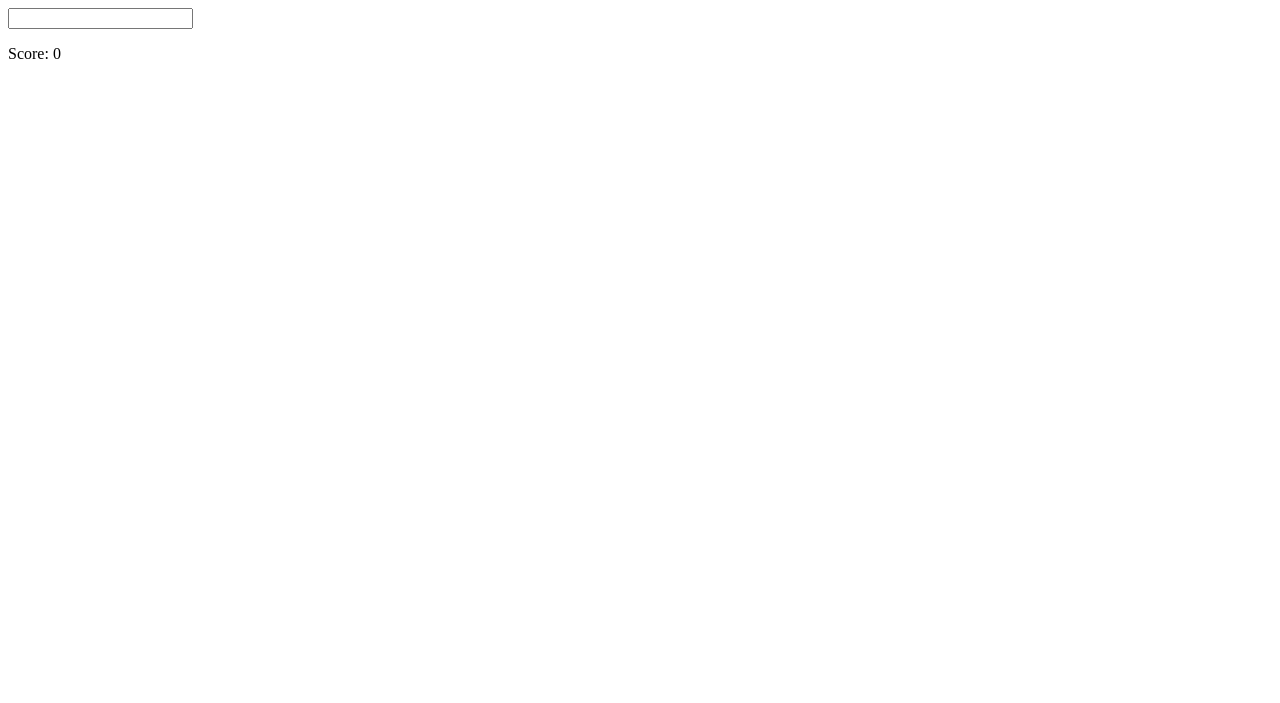
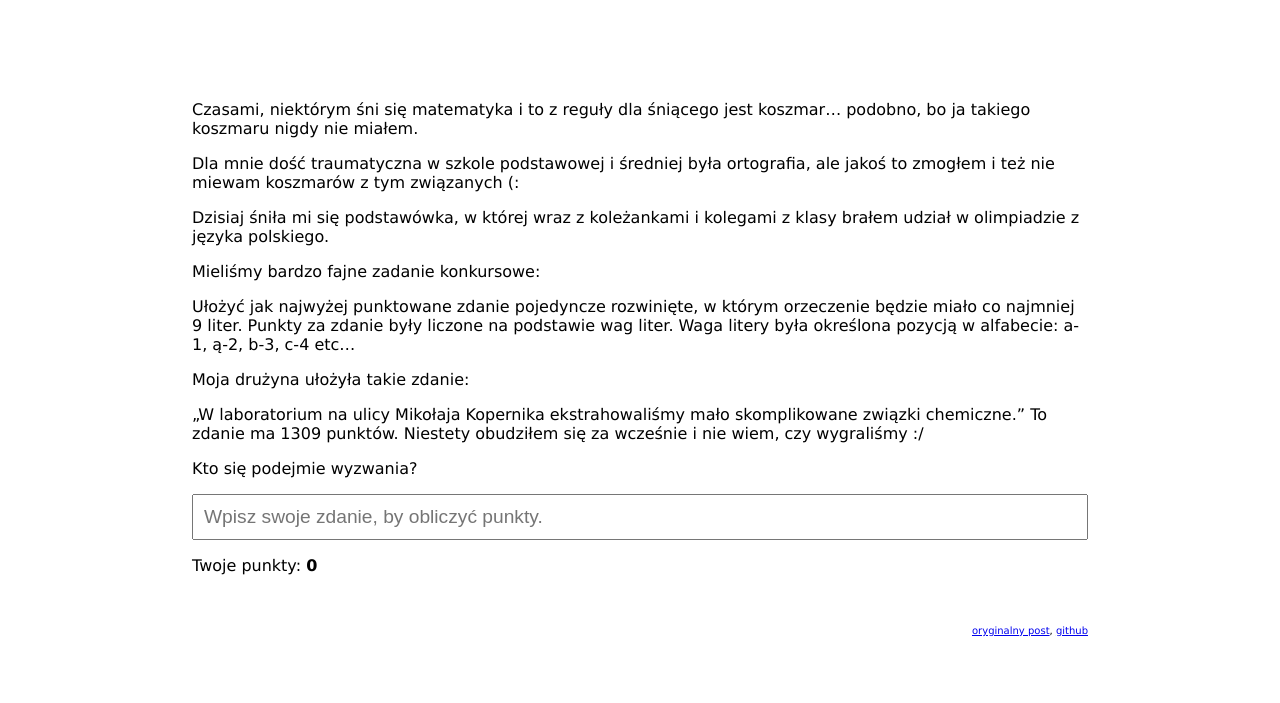
Before and after one commit to reod/word-counter, a plain HTML site: page index.html in a window 1280 px wide. Drawn offline with Linux system fonts and the light colour scheme.

Commit message:
Add some styling and info

```diff
--- a/index.html
+++ b/index.html
@@ -2,10 +2,51 @@
 
   <head>
     <meta charset="UTF-8">
+
+    <style>
+      body {
+        font-family: Verdana, sans-serif;
+        width: 70%;
+        margin: 100px auto;
+      }
+
+      #sentence {
+        width: 100%;
+        padding: 10px;
+        font-size: 120%;
+      }
+
+      footer {
+        margin-top: 50px;
+        font-size: 10px;
+        text-align: right;
+      }
+    </style>
   </head>
 
-  <input type="text" id="sentence" />
-  <p>Score: <span id="score">0</span></p>
+  <body>
+    <div class="content">
+      <p>Czasami, niektórym śni się matematyka i to z reguły dla śniącego jest koszmar… podobno, bo ja takiego koszmaru nigdy nie miałem.</p>
+
+<p>Dla mnie dość traumatyczna w szkole podstawowej i średniej była ortografia, ale jakoś to zmogłem i też nie miewam koszmarów z tym związanych (:</p>
+<p>Dzisiaj śniła mi się podstawówka, w której wraz z koleżankami i kolegami z klasy brałem udział w olimpiadzie z języka polskiego.</p>
+<p>Mieliśmy bardzo fajne zadanie konkursowe:</p>
+Ułożyć jak najwyżej punktowane zdanie pojedyncze rozwinięte, w którym orzeczenie będzie miało co najmniej 9 liter.
+Punkty za zdanie były liczone na podstawie wag liter. Waga litery była określona pozycją w alfabecie: a-1, ą-2, b-3, c-4 etc…</p>
+<p>Moja drużyna ułożyła takie zdanie:</p>
+<p>„W laboratorium na ulicy Mikołaja Kopernika ekstrahowaliśmy mało skomplikowane związki chemiczne.”
+To zdanie ma 1309 punktów. Niestety obudziłem się za wcześnie i nie wiem, czy wygraliśmy :/</p>
+<p>Kto się podejmie wyzwania?</p>
+    </div>
+
+  </body>
+  <input type="text" id="sentence" placeholder="Wpisz swoje zdanie, by obliczyć punkty." />
+  <p>Twoje punkty: <strong id="score">0</strong></p>
+
+  <footer>
+    <a href="https://www.facebook.com/piotrekmajchrzak/posts/1423201907699203">oryginalny post</a>,
+    <a href="https://github.com/reod/word-counter">github</a>
+  </footer>
 
   <script src="word-counter.js"></script>
   <script>
```
